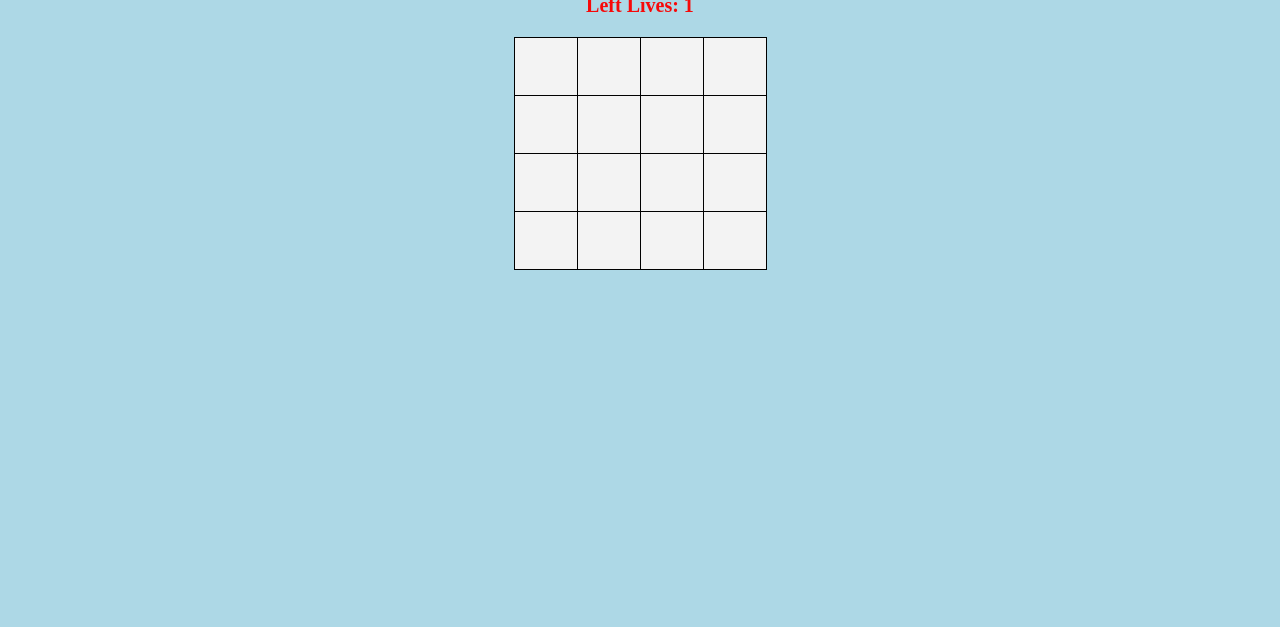
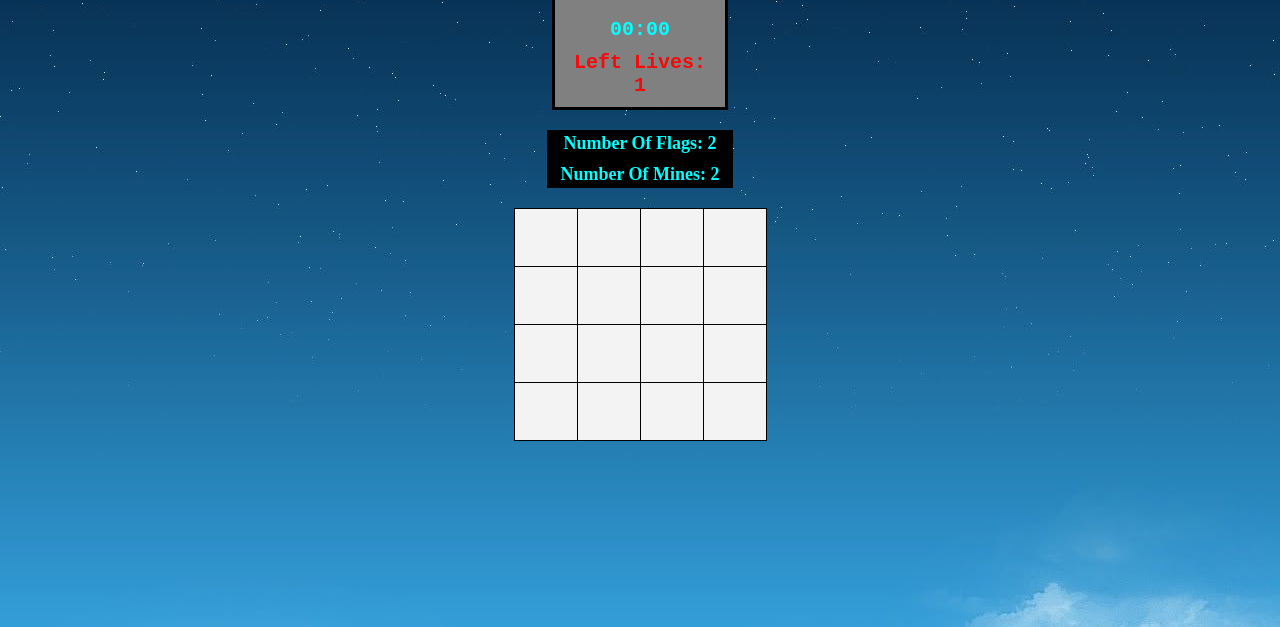
Before and after one commit to YanivKolesnik/Sprint--1-project-mineSweeper, a plain HTML site: page index.html in a window 1280 px wide. Shown: the part 173-800 px from the top of the page. Drawn offline with Linux system fonts and the light colour scheme.

Commit message:
Add files via upload
commit 3

```diff
--- a/index.html
+++ b/index.html
@@ -15,15 +15,34 @@
     <button onclick="setDifficulty(1)">Easy</button>
     <button onclick="setDifficulty(2)">Medium</button>
     <button onclick="setDifficulty(3)">Hard</button>
+    <button type="button" onclick="play()">Sound ON</button>
+    <audio id="audio" src="audio/audio.mp3"></audio>
 
     <div onclick="initGame()" class="smiley"></div>
+    <div class="rightside">
+        <div class="time">
+            <span class="minutes">00</span>:<span class="seconds">00</span>
+        </div>
+        <div class="lives"></div>
+    </div>
+    <div class="border">
+        <div class="flags">number of flags : </div>
 
-    <div class="lives"></div>
+        <span class="Mines">
+            <h1>number of Mines : </h1>:
+        </span>
+
+
+
+
+
+    </div>
+
+
+
     <table border="1" class="table">
         <tbody class="board"></tbody>
     </table>
-
-
     <script src="main.js"></script>
     <script src="util.js"></script>
 </body>
--- a/main.css
+++ b/main.css
@@ -1,10 +1,13 @@
 body {
     text-align: center;
+    background-image: url(images/background.jpg);
     background-color: lightblue;
 }
 
 h1 {
     color: red;
+    font-family: cursive;
+
 }
 
 .table {
@@ -20,20 +23,20 @@ td {
     border: 1px solid black;
 }
 
-/* .cell {
-    background: gray;
-} */
+
 
 .hidden {
     background-color: rgb(243, 243, 243);
     cursor: pointer;
 }
+
 .boom {
     background-color: rgb(255, 148, 49);
     cursor: pointer;
 }
+
 .shown {
-    background-color: rgb(209, 209, 209);
+    background-color: aqua
 }
 
 .cell img {
@@ -53,13 +56,14 @@ button {
     border-radius: 20px/50px;
     border: 2px solid #fdacac;
     transition: all 0.5s ease 0s;
+    cursor: pointer;
 }
 
 .smiley {
     font-size: xx-large;
     margin-bottom: 10px;
     cursor: pointer;
-
+    color: red;
 }
 
 .lives {
@@ -67,3 +71,54 @@ button {
     font-weight: bold;
     color: rgb(247, 9, 9);
 }
+
+.rightside {
+    margin-left: auto;
+    margin-right: auto;
+    width: 150px;
+    padding: 10px;
+    border-style: solid;
+    border-color: solid 1px blue;
+    font-family: monospace;
+    background-color: gray;
+    font-size: 5px;
+    margin-bottom: 20px;
+}
+
+.time {
+    display: inline-block;
+    box-sizing: border-box;
+    padding: 10px;
+    color: aqua;
+    font-weight: bold;
+    font-size: 20px;
+
+}
+
+.border {
+    border-style: solid;
+    border-color:black;
+    background-color:black;
+    width: 180px;
+    margin-left: auto;
+    margin-right: auto;
+}
+
+
+.flags {
+    font-size: large;
+    font-weight: bold;
+    margin-bottom: 10px;
+    color:cyan;
+    text-transform: capitalize;
+
+}
+
+.Mines {
+    font-size: large;
+    font-weight: bold;
+    color:cyan;
+    text-transform: capitalize;
+
+
+}
--- a/main.js
+++ b/main.js
@@ -1,8 +1,9 @@
 'use strict'
 const MINE = '💣'
 const FLAG = '🏁'
-
+var gmusic = new Audio('audio/audio.mp3');
 var gBoardMatrix;
+var gMinesArray = []
 
 var gBoard = {
     minesAroundCount: 0,
@@ -28,9 +29,16 @@ var gGame = {
 
 var gelSmily = document.querySelector('.smiley');
 var gelLives = document.querySelector('.lives');
+var gelFlags = document.querySelector('.flags');
+var gelMines = document.querySelector('.Mines');
+
+var gTimerInterval
 
 function initGame() {
+    clearInterval(gTimerInterval);
     gGame.isOn = true;
+    gGame.firstMove = true;
+    gGame.secsPassed = 0;
     gelSmily.innerText = '😀';
     gelLives.innerText = 'Left Lives: ' + gLevel.lives;
     createBoard();
@@ -38,27 +46,28 @@ function initGame() {
 }
 
 function createBoard() {
-    gBoardMatrix = createMat(gBoard, gLevel.size, gLevel.size);
+    gBoardMatrix = createMat(gBoard, gLevel.size);
     console.table(gBoardMatrix)
 
 }
 
 function renderBoard(board) {
+    gelLives.innerText = 'Left Lives: ' + gLevel.lives;
+    gelFlags.innerText = 'number of flags: ' + gLevel.flags;
+    gelMines.innerText = 'number of mines: ' + gLevel.mines;
     var strHTML = '';
     for (var i = 0; i < board.length; i++) {
         strHTML += '<tr>';
         for (var j = 0; j < board[0].length; j++) {
             var currCell = board[i][j];
 
-            strHTML += `<td onclick="cellClicked(${i}, ${j}) "`;
+            strHTML += `<td onclick="cellClicked(${i}, ${j})" oncontextmenu="mark(event, ${i}, ${j})"`;
             if (!currCell.isShown) {
                 strHTML += currCell.isMarked ? ` class="hidden">${FLAG}</td>` : ` class="hidden"></td>`;
-            }
-            else {
+            } else {
                 if (currCell.isMine && currCell.isMarked) {
                     strHTML += ` class="boom">${FLAG}</td>`;
-                }
-                else if (currCell.isMine && !currCell.isMarked)
+                } else if (currCell.isMine && !currCell.isMarked)
                     strHTML += ` class="boom">${MINE}</td>`;
                 else if (currCell.isMine)
                     strHTML += ` class="shown">${MINE}</td>`;
@@ -80,28 +89,57 @@ function renderBoard(board) {
 function cellClicked(i, j) {
     if (!gGame.isOn)
         return;
-    if (gBoardMatrix[i][j].isMine || gBoardMatrix[i][j].isMarked || gBoardMatrix[i][j].isShown)
+    if (gBoardMatrix[i][j].isMarked || gBoardMatrix[i][j].isShown)
         return;
     if (gGame.firstMove) {
+        gTimerInterval = setInterval(startTimer, 1000);
         var minesArray = setMines(i, j);
         gGame.firstMove = false;
+    } else {
+        if (gBoardMatrix[i][j].minesAroundCount === 0) {
+            gGame.shownCount += expand(i, j);
+        }
     }
+    gMinesArray = minesArray ? minesArray : gMinesArray;
 
-    if (gBoardMatrix[i][j].minesAroundCount === 0) {
-        gGame.shownCount += expand(i, j);
-    }
     gBoardMatrix[i][j].isShown = true;
     gGame.shownCount++;
-    renderBoard(gBoardMatrix);
+
+    if (gGame.markedCount === gLevel.flags && gGame.shownCount >= (gLevel.size * gLevel.size) - gLevel.mines){
+        victory();
+    }
 
     if (gBoardMatrix[i][j].isMine) {
         gLevel.lives--;
         if (gLevel.lives === 0) {
             gameOver();
-            showMines(minesArray);
+            showMines(gMinesArray);
         }
     }
+    renderBoard(gBoardMatrix);
+
 }
+
+function mark(event, i, j) {
+    event.preventDefault();
+    if (!gGame.isOn)
+        return;
+
+    if (gBoardMatrix[i][j].isMarked) {
+        gBoardMatrix[i][j].isMarked = false;
+        if (gBoardMatrix[i][j].isMine)
+            gGame.markedCount--;
+    } else {
+        gBoardMatrix[i][j].isMarked = true;
+        if (gBoardMatrix[i][j].isMine)
+            gGame.markedCount++;
+    }
+    renderBoard(gBoardMatrix);
+    if (gGame.markedCount === gLevel.flags && gGame.shownCount >= (gLevel.size * gLevel.size) - gLevel.mines){
+        victory();
+    }
+}
+
 
 function showMines(minesArray) {
     for (var i = 0; i < minesArray.length; i++) {
@@ -111,8 +149,15 @@ function showMines(minesArray) {
     }
 }
 
+function victory() {
+    gelSmily.innerText = 'You Winner 😎';
+    gGame.isOn = false;
+    clearInterval(gTimerInterval);
+}
+
 function gameOver() {
-    gelSmily.innerText = '😞 GAME OVER';
+    clearInterval(gTimerInterval);
+    gelSmily.innerText = 'GAME OVER 😞';
     gGame.isOn = false;
     gGame.lives = 0;
 }
@@ -123,17 +168,23 @@ function setMines(cellI, cellJ) {
     for (var i = 0; i < gBoardMatrix.length; i++) {
         for (var j = 0; j < gBoardMatrix[0].length; j++) {
             if (i === cellI && j === cellJ) continue
-            cellNeighbors.push({ i: i, j: j })
+            cellNeighbors.push({
+                i: i,
+                j: j
+            })
         }
     }
-
-    while (gLevel.mines > 0) {
+    var mines = gLevel.mines;
+    while (mines > 0) {
         var randomPos = getRandomIntInclusive(0, cellNeighbors.length - 1)
         var iPos = parseInt(cellNeighbors[randomPos].i);
         var jPos = parseInt(cellNeighbors[randomPos].j);
         gBoardMatrix[iPos][jPos].isMine = true;
-        cellMinesPos.push({ i: iPos, j: jPos });
-        gLevel.mines--;
+        cellMinesPos.push({
+            i: iPos,
+            j: jPos
+        });
+        mines--;
     }
 
     for (var i = 0; i < gBoardMatrix.length; i++) {
--- a/util.js
+++ b/util.js
@@ -2,17 +2,22 @@ function getRandomIntInclusive(min, max) {
     return Math.floor(Math.random() * (max - min + 1)) + min;
 }
 
-function createMat(gBoard, rows, cols) {
-    var mat = []
-    for (var i = 0; i < rows; i++) {
-        var row = []
-        for (var j = 0; j < cols; j++) {
-            row.push(gBoard);
+function createMat(gBoard, size) {
+    var board = [];
+    for (var i = 0; i < size; i++) {
+        board[i] = []
+        for (var j = 0; j < size; j++) {
+            board[i][j] = {
+                minesAroundCount: gBoard.minesAroundCount,
+                isShown: gBoard.isShown,
+                isMine: gBoard.isMine,
+                isMarked: gBoard.isMarked
+            };
         }
-        mat.push(row);
     }
-    return mat;
+    return board
 }
+
 
 function cellMinesAround(board, cellI, cellJ) {
     var cellArea = {
@@ -25,22 +30,31 @@ function cellMinesAround(board, cellI, cellJ) {
         if (i < 0 || i >= board.length) continue;
         for (var j = cellJ - 1; j <= cellJ + 1; j++) {
             if (j < 0 || j >= board[i].length) continue;
-
             if (i === cellI && j === cellJ) {
-                cellArea.currentCell.push({ i, j });
+                cellArea.currentCell.push({
+                    i,
+                    j
+                });
                 continue;
             }
-
             var currCell = board[i][j];
-            if (currCell.isMine) cellArea.minesAround.push({ i, j });
+            if (currCell.isMine) cellArea.minesAround.push({
+                i,
+                j
+            });
             if (!currCell.isShown) {
-                (currCell.minesAroundCount) ? cellArea.numberedCells.push({ i, j }) : cellArea.emptyCells.push({ i, j });
+                (currCell.minesAroundCount) ? cellArea.numberedCells.push({
+                    i,
+                    j
+                }): cellArea.emptyCells.push({
+                    i,
+                    j
+                });
             }
         }
     }
     return cellArea.minesAround.length;
 }
-
 
 function expand(coordI, coordJ) {
     var expandCount = 0;
@@ -58,3 +72,26 @@ function expand(coordI, coordJ) {
     }
     return expandCount;
 }
+
+function startTimer() {
+    var elMinutes = document.querySelector('.minutes');
+    var elSeconds = document.querySelector('.seconds');
+    gGame.secsPassed++;
+
+    elSeconds.innerHTML = addZero(gGame.secsPassed % 60);
+    elMinutes.innerHTML = addZero(parseInt(gGame.secsPassed / 60));
+}
+
+function addZero(val) {
+    var valString = val + "";
+    if (valString.length < 2) {
+        return "0" + valString;
+    } else {
+        return valString;
+    }
+}
+
+function play() {
+    var audio = document.getElementById("audio");
+    audio.play();
+}
```
Also changed, not shown: images/background.jpg (added), 1 other file.
